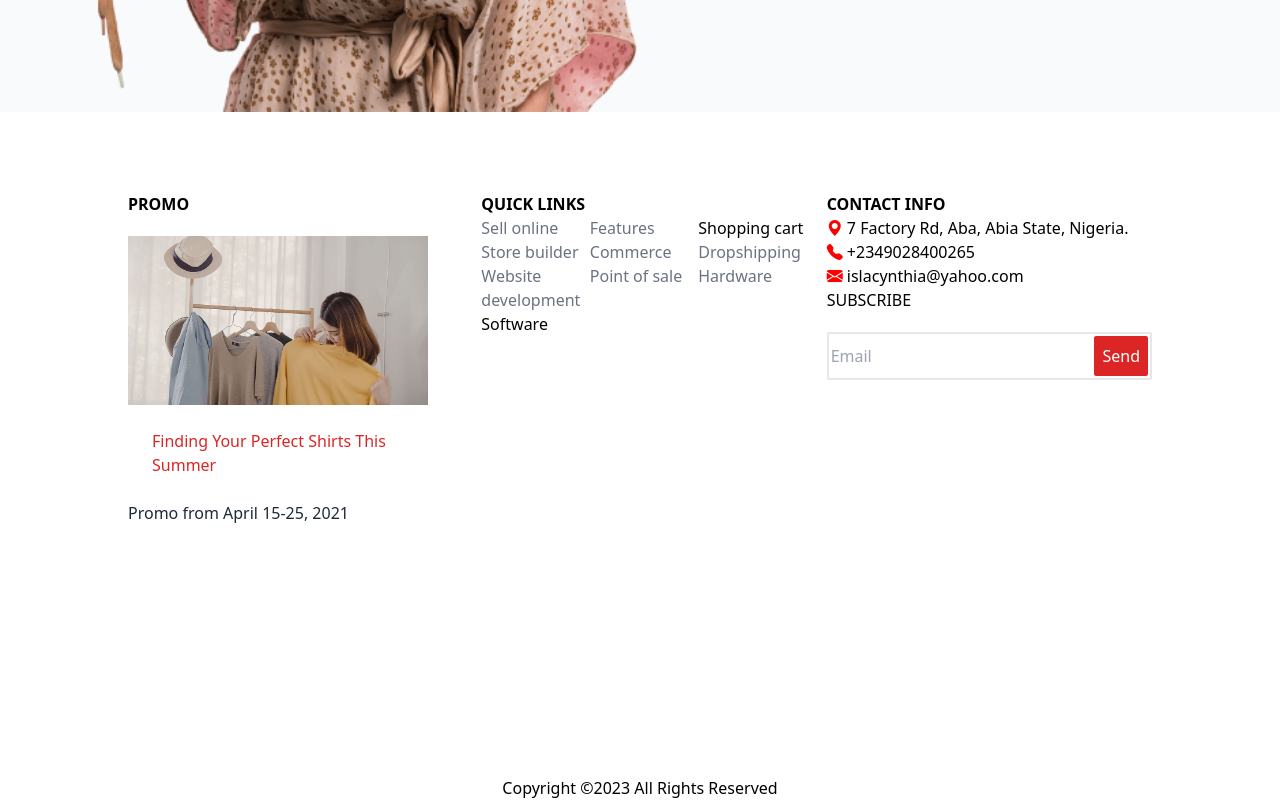
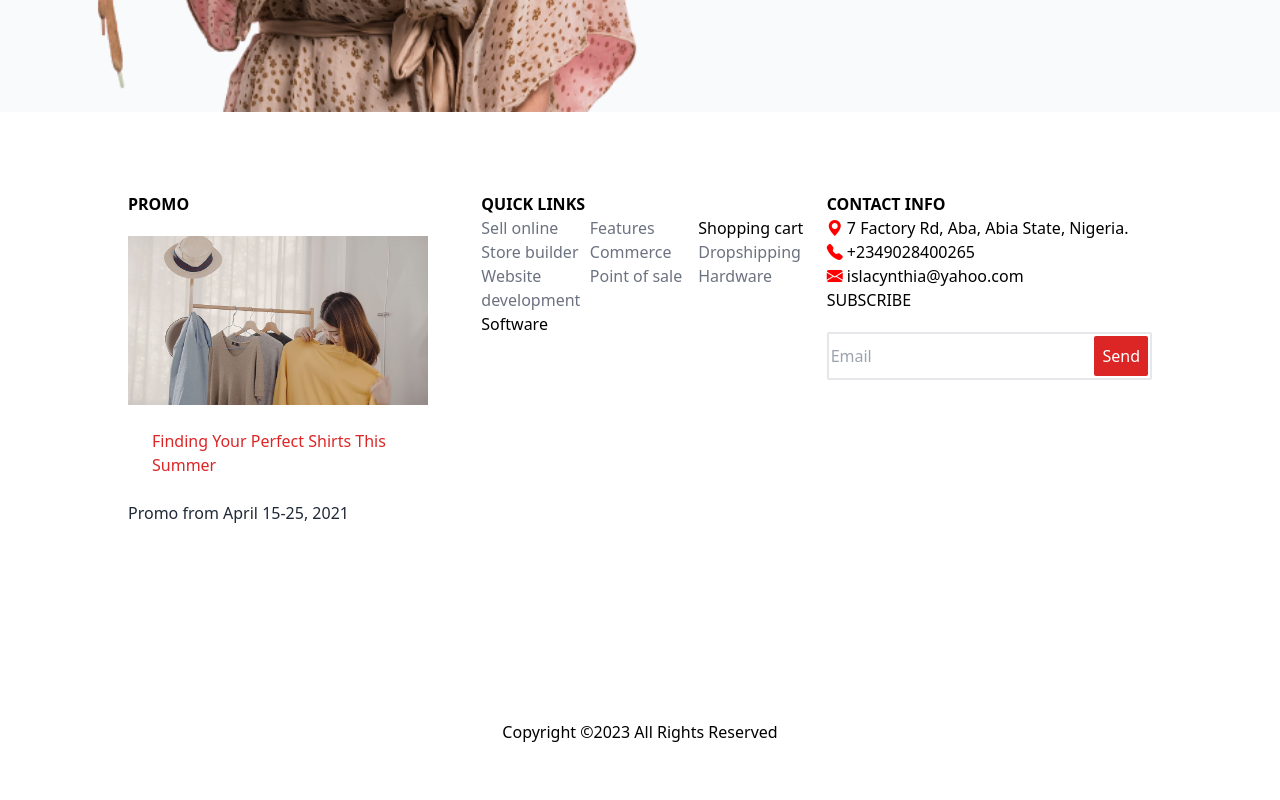
Before and after one commit to Cynthiee/Fashion, a plain HTML site: page index.html in a window 1280 px wide. Shown: the part 4468-5268 px from the top of the page. After the commit the page ends 5212 px from the top, so only its background shows below. Drawn offline with nearby package versions, Linux system fonts and the light colour scheme.

Commit message:
fashion recycles

```diff
--- a/index.html
+++ b/index.html
@@ -338,8 +338,8 @@
         </div>
       </section>
     </section>
-      <footer class="flex justify-center items-center mt-14">
-        <p class="class">Copyright &copy;2023 All Rights Reserved</p>
-      </footer>
+    <footer class="flex justify-center items-center">
+      <p class="class">Copyright &copy;2023 All Rights Reserved</p>
+    </footer>
   </body>
 </html>
```
